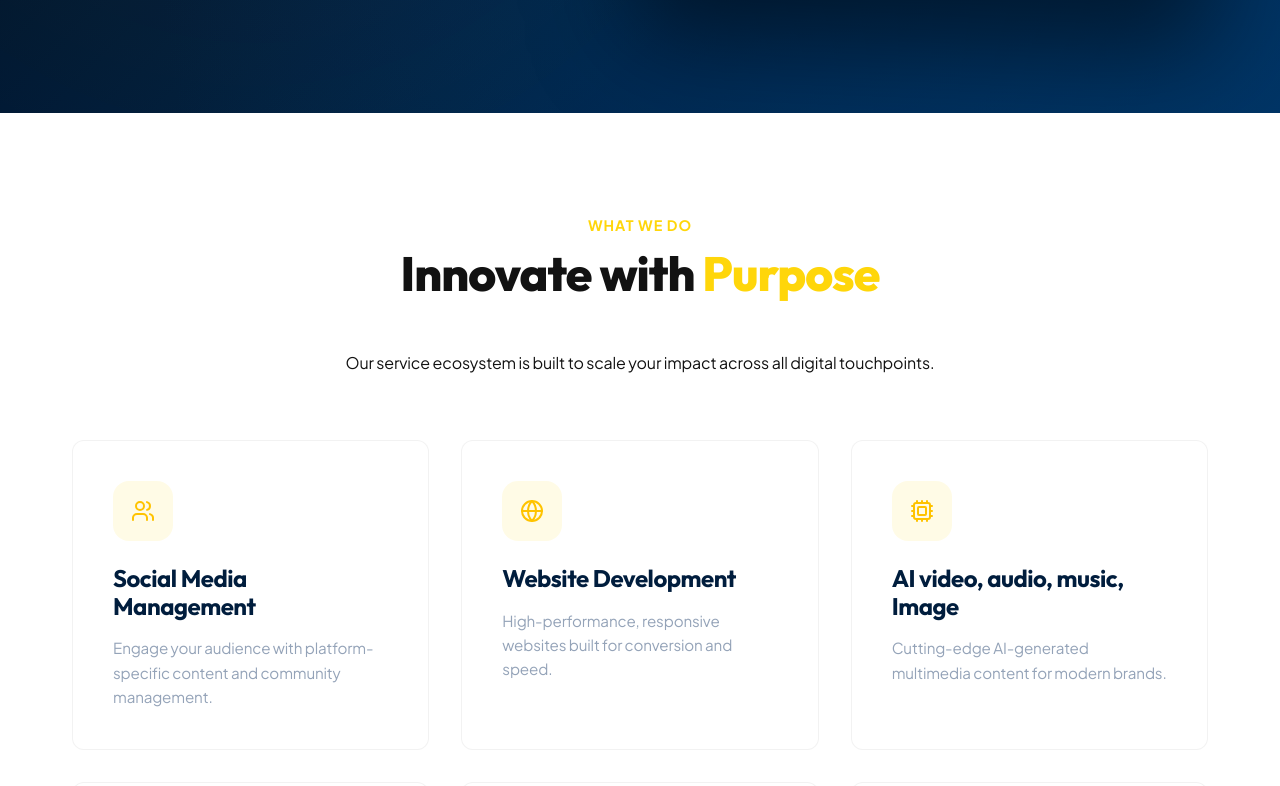
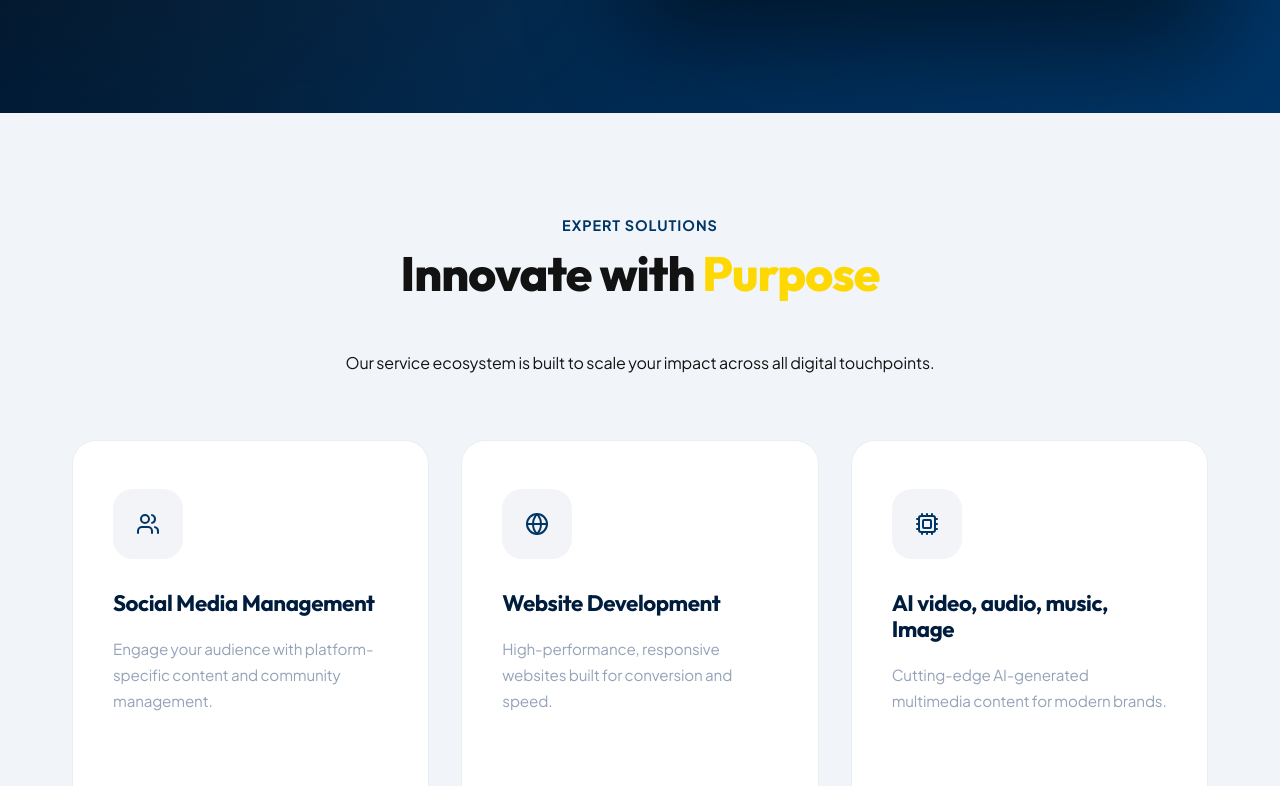
Before and after one commit to AbhyudayaShrestha/AdVibes, a Next.js app: page / in a window 1280 px wide. Shown: the part 754-1540 px from the top of the page. Built offline with nearby package versions, Linux system fonts and the light colour scheme.

Commit message:
Services part redesigned

```diff
--- a/src/app/globals.css
+++ b/src/app/globals.css
@@ -9,7 +9,7 @@
   --text-muted: #94a3b8;
   --bg-dark: #000814;
   --bg-white: #ffffff;
-  --bg-soft: #f8fafc;
+  --bg-soft: #f1f5f9;
   --border-color: rgba(255, 255, 255, 0.1);
   --radius-sm: 8px;
   --radius-md: 12px;
@@ -20,6 +20,9 @@
   --transition: all 0.4s cubic-bezier(0.4, 0, 0.2, 1);
   --gradient-hero: linear-gradient(135deg, #000814 0%, #001d3d 50%, #003566 100%);
   --gradient-accent: linear-gradient(90deg, #ffd60a 0%, #ffc300 100%);
+  --blue-electric: #00d2ff;
+  --blue-deep: #003566;
+  --blue-glow: rgba(0, 210, 255, 0.4);
 }
 
 * {
@@ -118,7 +121,7 @@ h1, h2, h3, h4 {
 
 .section-subtitle {
   text-align: center;
-  color: var(--primary);
+  color: var(--secondary);
   text-transform: uppercase;
   font-weight: 700;
   letter-spacing: 1px;
@@ -502,6 +505,23 @@ h1, h2, h3, h4 {
   }
 }
 
+.services {
+  background-color: var(--bg-soft);
+  position: relative;
+  overflow: hidden;
+}
+
+.services::after {
+  content: '';
+  position: absolute;
+  bottom: -10%;
+  left: -5%;
+  width: 500px;
+  height: 500px;
+  background: radial-gradient(circle, rgba(0, 210, 255, 0.03) 0%, transparent 70%);
+  pointer-events: none;
+}
+
 /* Services Styles */
 .services-grid {
   display: grid;
@@ -510,55 +530,111 @@ h1, h2, h3, h4 {
 }
 
 .service-card {
-  padding: 2.5rem;
-  border-radius: var(--radius-md);
+  padding: 3rem 2.5rem;
+  border-radius: 24px;
   background: white;
-  border: 1px solid rgba(0, 0, 0, 0.05);
-  transition: var(--transition);
+  border: 1px solid rgba(0, 53, 102, 0.08);
+  transition: all 0.5s cubic-bezier(0.23, 1, 0.32, 1);
   display: flex;
   flex-direction: column;
   height: 100%;
+  position: relative;
+  overflow: hidden;
+  z-index: 1;
+}
+
+.service-card::before {
+  content: '';
+  position: absolute;
+  top: 0;
+  left: 0;
+  width: 100%;
+  height: 100%;
+  background: linear-gradient(135deg, var(--primary) 0%, var(--primary-dark) 100%);
+  opacity: 0;
+  z-index: -1;
+  transition: opacity 0.5s ease;
 }
 
 .service-card:hover {
-  border-color: var(--primary);
-  background: var(--bg-soft);
-  transform: translateY(-8px);
-  box-shadow: 0 20px 40px rgba(0, 0, 0, 0.05);
+  transform: translateY(-12px) scale(1.02);
+  box-shadow: 0 30px 60px rgba(0, 0, 0, 0.15), 0 0 20px rgba(0, 0, 0, 0.1);
+  border: 2px solid #000000; /* Changed from blue to black */
+}
+
+.service-card:hover::before {
+  opacity: 1;
 }
 
 .service-card .icon-box {
-  width: 60px;
-  height: 60px;
-  background: rgba(255, 214, 10, 0.1);
-  color: var(--primary-dark);
-  border-radius: 16px;
+  width: 70px;
+  height: 70px;
+  background: rgba(0, 53, 102, 0.05);
+  color: var(--blue-deep);
+  border-radius: 20px;
   display: flex;
   align-items: center;
   justify-content: center;
-  margin-bottom: 1.5rem;
-  transition: var(--transition);
+  margin-bottom: 2rem;
+  transition: all 0.4s ease;
+  position: relative;
 }
 
 .service-card:hover .icon-box {
-  background: var(--primary);
-  color: #000814;
-  transform: rotate(-5deg) scale(1.1);
+  background: #000814;
+  color: var(--primary);
+  transform: rotate(360deg);
+  box-shadow: 0 0 20px rgba(0, 0, 0, 0.2);
 }
 
 .service-card h3 {
-  font-size: 1.5rem;
-  margin-bottom: 1rem;
+  font-size: 1.4rem;
+  margin-bottom: 1.2rem;
   color: var(--secondary-dark);
+  transition: color 0.3s ease;
+  font-weight: 700;
+}
+
+.service-card:hover h3 {
+  color: #000814;
 }
 
 .service-card p {
   color: var(--text-muted);
   font-size: 0.95rem;
-  line-height: 1.6;
+  line-height: 1.7;
+  transition: color 0.3s ease;
+}
+
+.service-card:hover p {
+  color: rgba(0, 0, 0, 0.7);
+}
+
+.service-card .learn-more {
+  margin-top: auto;
+  padding-top: 1.5rem;
+  display: flex;
+  align-items: center;
+  gap: 0.5rem;
+  color: var(--blue-deep);
+  font-weight: 700;
+  font-size: 0.9rem;
+  opacity: 0;
+  transform: translateX(-10px);
+  transition: all 0.4s ease;
+}
+
+.service-card:hover .learn-more {
+  opacity: 1;
+  transform: translateX(0);
+  color: #000814;
 }
 
 /* Why Us Styles */
+.why-us {
+  background-color: var(--bg-white);
+}
+
 .why-container {
   display: grid;
   grid-template-columns: 1fr 1fr;
@@ -602,6 +678,10 @@ h1, h2, h3, h4 {
 }
 
 /* Training Styles */
+.training {
+  background-color: #e2e8f0; /* Darker grey for better separation */
+}
+
 .training-grid {
   display: grid;
   grid-template-columns: repeat(3, 1fr);
@@ -640,6 +720,10 @@ h1, h2, h3, h4 {
 }
 
 /* Portfolio Styles */
+.portfolio {
+  background-color: var(--bg-white);
+}
+
 .portfolio-grid {
   display: grid;
   grid-template-columns: 1fr 1fr;
@@ -667,6 +751,19 @@ h1, h2, h3, h4 {
 }
 
 /* Testimonials Styles */
+.testimonials {
+  background-color: var(--secondary-dark);
+  color: white;
+}
+
+.testimonials .section-title {
+  color: white;
+}
+
+.testimonials .section-subtitle {
+  color: var(--primary);
+}
+
 .testimonials-grid {
   display: grid;
   grid-template-columns: 1fr 1fr;
@@ -675,11 +772,14 @@ h1, h2, h3, h4 {
 
 .testimonial-card {
   padding: 3rem;
-  background: var(--bg-soft);
+  background: rgba(255, 255, 255, 0.05);
+  border: 1px solid rgba(255, 255, 255, 0.1);
   border-radius: var(--radius-md);
+  backdrop-filter: blur(10px);
 }
 
 .testimonial-card p {
+  color: rgba(255, 255, 255, 0.9);
   font-size: 1.25rem;
   font-weight: 500;
   margin-bottom: 2rem;
@@ -690,11 +790,20 @@ h1, h2, h3, h4 {
 }
 
 .testimonial-author span {
-  color: var(--text-muted);
+  color: rgba(255, 255, 255, 0.5);
   font-size: 0.9rem;
 }
 
+/* Blog Styles */
+.blog {
+  background-color: var(--bg-white);
+}
+
 /* Process Styles */
+.process {
+  background-color: var(--bg-soft);
+}
+
 .process-steps {
   display: grid;
   grid-template-columns: repeat(4, 1fr);
--- a/src/app/page.tsx
+++ b/src/app/page.tsx
@@ -47,7 +47,7 @@ export default function Home() {
           </div>
           <div className="hero-image-container reveal" style={{ animationDelay: '0.5s' }}>
             <div className="image-wrapper">
-              <img src="/hero-bg.png" alt="Modern AdVibes Office" className="floating-img" />
+              <img src="/hero-bg.webp" alt="Modern AdVibes Office" className="floating-img" />
               <div className="image-glow"></div>
             </div>
           </div>
@@ -58,8 +58,8 @@ export default function Home() {
       <section id="services" className="services">
         <div className="container">
           <div className="section-header">
-            <span className="section-subtitle">What We Do</span>
-            <h2 className="section-title">Innovate with <span style={{ color: 'var(--primary)' }}>Purpose</span></h2>
+            <span className="section-subtitle">Expert Solutions</span>
+            <h2 className="section-title">Innovate with <span style={{ color: '#fed803ff' }}>Purpose</span></h2>
             <p>Our service ecosystem is built to scale your impact across all digital touchpoints.</p>
           </div>
 
@@ -340,6 +340,9 @@ function ServiceCard({ icon, title, desc }: { icon: React.ReactNode, title: stri
       <div className="icon-box">{icon}</div>
       <h3>{title}</h3>
       <p>{desc}</p>
+      <div className="learn-more">
+        Learn More <ArrowRight size={16} />
+      </div>
     </div>
   );
 }
```
Also changed, not shown: public/hero-bg.png (deleted), public/hero-bg.webp (added).
